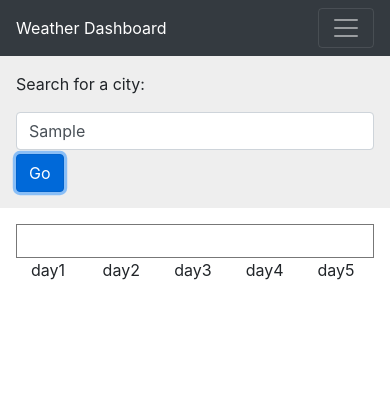
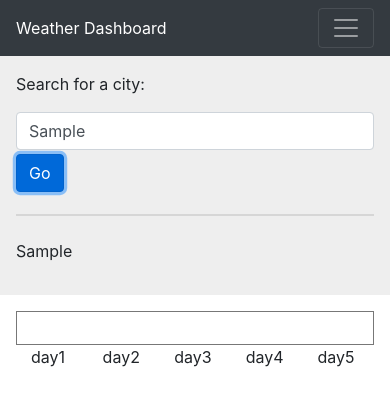
Before and after one commit to radergan/weather-dashboard, a plain HTML site: page index.html in a window 390 px wide. Both pictures are taken after typing "Sample" into the empty fields and a click on the button "Go". Drawn offline with nearby package versions, Linux system fonts and the light colour scheme; no server answers.

Commit message:
Added more JS code, weather icons working now

```diff
--- a/index.html
+++ b/index.html
@@ -36,12 +36,14 @@
 
     <main class="col-md-12">
       <div class="row main-section">
-          <section id="search-history-section" class="col p-3">
+          <section id="search-section" class="col p-3">
 
               <p>Search for a city:</p>
               <input type="text" id="weather-city" class="form-control mb-1" placeholder="e.g. Chicago, Seattle">
               <button id="submit-city" class="btn btn-primary">Go</button>
 
+              <section id="searched-cities" class="d-md-none d-lg-block">
+              </section>
           </section>
           <section id="weather-main-section" class="col-lg-9 p-3">
                 <div class="col-12" id="weather-today">
--- a/script.js
+++ b/script.js
@@ -3,40 +3,46 @@
 
 var apiKey = '19a41f64e9b172bc415d713ba3a84285';
 
+
 $("#submit-city").click(function(){
     var wt = $("#weather-today");
+    var sc = $("#searched-cities");
     wt.html('');
+    sc.html('');
 
     var inputCity = $("#weather-city").val();
+
     if(inputCity && inputCity != ''){
-        addNewCity(inputCity);
-        var queryURL = "//api.openweathermap.org/data/2.5/weather?q=" + inputCity + "&units=imperial&appid=" + apiKey;
+
+        var ls_cities = JSON.parse(addNewCity(inputCity));
+
+        for(var i = 0; i < ls_cities.length; i++){
+            var c = $("<p></p>").text(ls_cities[i].city);
+            sc.prepend(c);
+        }
+
+        var queryURL = "//api.openweathermap.org/data/2.5/forecast?q=" + inputCity + "&units=imperial&appid=" + apiKey;
         var wt = $("#weather-today");
 
         $.ajax({
             url: queryURL,
             method: "GET"
             })
-            // We store all of the retrieved data inside of an object called "response"
             .then(function(response) {
-
-            // Log the queryURL
-            console.log(queryURL);
-
-            // Log the resulting object
-            console.log(response);
-
-            //log the weather
-            wt.append("Temp today = ");
-            wt.append(response.main.temp);
-            console.log(response.main.temp)
+                console.log(response);
+                var cityTitle = $("<h2></h2>").text(response.city.name);
+                cityTitle.append("<img src='http://openweathermap.org/img/wn/" + response.list[0].weather[0].icon + ".png'></img>");
+                wt.append(cityTitle);
+                var tempToday = $("<p></p>").text("Temperature today: " + response.list[0].main.temp)
+                var windToday = $("<p></p>").text("Wind speed: " + response.list[0].wind.speed)
+                wt.append(tempToday, windToday);
             });
     }
 });
 
 function addNewCity (city) {
     var cities = JSON.parse(localStorage.getItem('searchedCities')) || [];
-    cities.push(city);
+    cities.push({city});
     localStorage.setItem('searchedCities', JSON.stringify(cities));
     var allCities = localStorage.getItem('searchedCities');
     for(var i = 0; i < allCities.length; i++)
--- a/style.css
+++ b/style.css
@@ -1,4 +1,5 @@
 
 #weather-main-section{height:100vh;}
-#search-history-section{background-color:#eee;}
+#search-section{background-color:#eee;}
+#searched-cities{margin-top:1.4em;border-top:2px solid #d6d6d6;padding-top:1.4em;}
 #weather-today{padding:1em;border:1px solid #777777;}
```
